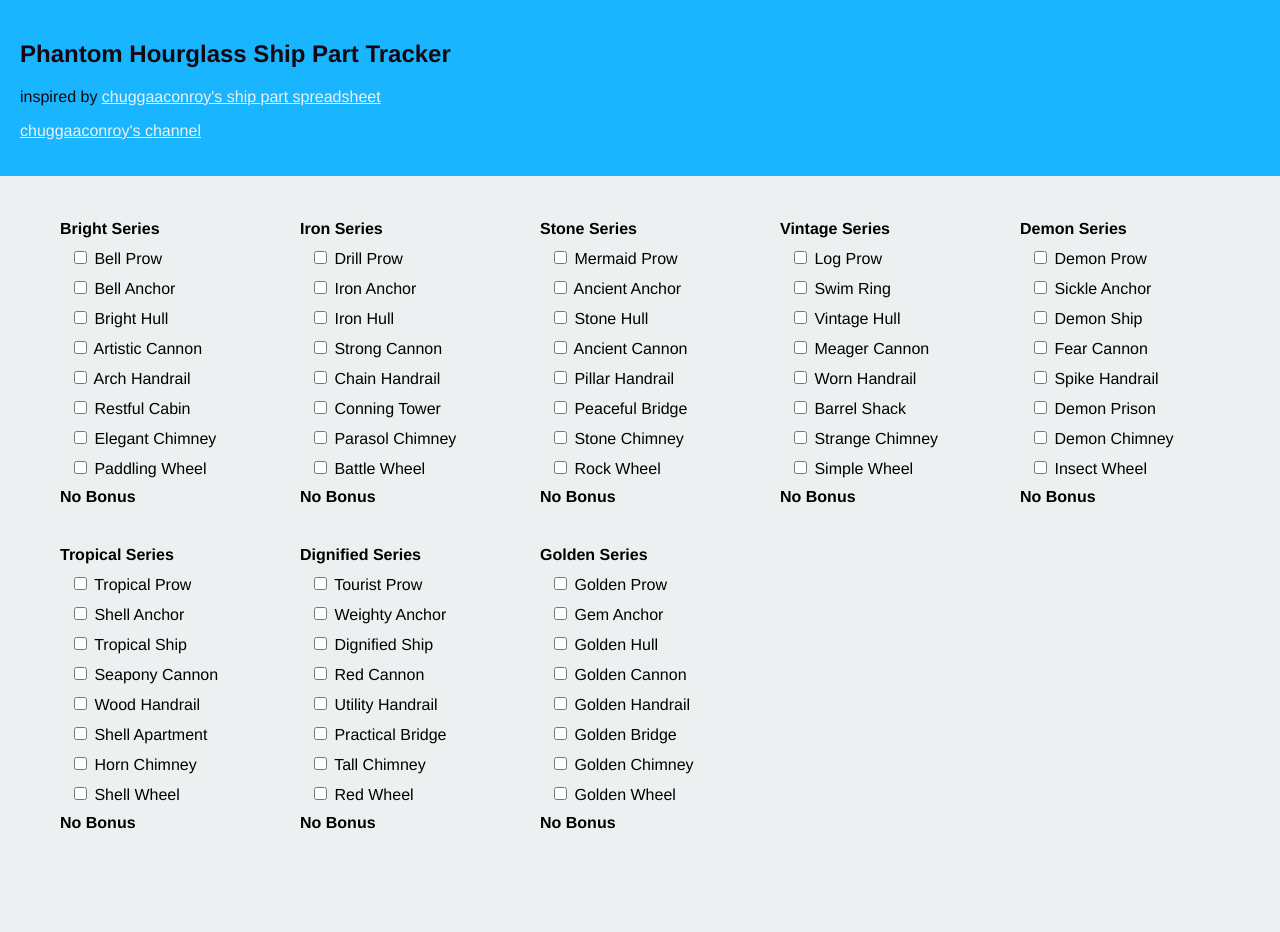
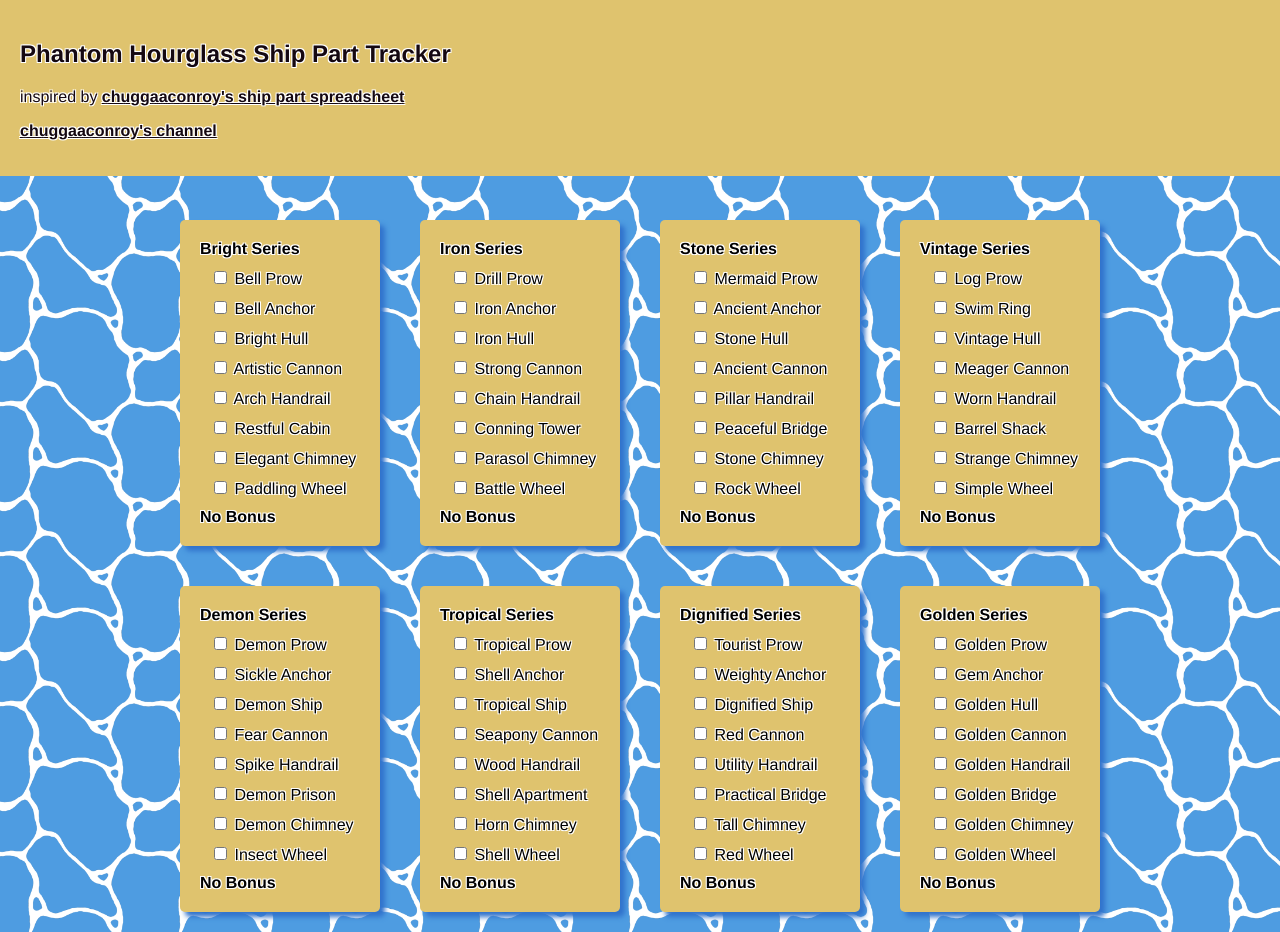
Before and after one commit to joshevangels/phantom-hourglass-ship-part-tracker, a React (Vite) app: page / in a window 1280 px wide. Before the commit the page ends 852 px from the top, so only its background shows below. Built offline with nearby package versions, Linux system fonts and the light colour scheme.

Commit message:
add background to body and center cards

```diff
--- a/src/css/main.scss
+++ b/src/css/main.scss
@@ -1,33 +1,63 @@
 body {
     display: flex;
+
     margin: 0;
-    background: #ecf0f1;
+
+    background-color: #4E9CE1;
+    background-image: url(../resources/wind-waker-ocean-tile-grey-scale.png);
+    background-repeat: repeat;
+    background-size: 150px 150px;
+
     font-family: Helvetica, Verdana, Geneva, Tahoma, sans-serif;
+
+    #root {
+        width: 100%;
+    }
 
     .page {
         header {
-            background: #19b5fe;
+            background-color: #dfc36e;
+
             color: #150811;
+            text-shadow: -1px -1px 0 #fff, 1px -1px 0 #fff, -1px 1px 0 #fff, 1px 1px 0 #fff;
+
             padding: 20px;
+
             width: calc(100% - 40px);
             max-height: 200px;
+
             position: absolute;
 
             .outer-link {
-                color: #ecf0f1;
+                color: #150811;
+                font-weight: 800;
             }
         }
 
         main {
+            display: grid;
+            justify-items: center;
+            width: calc(100% - 80px);
+
             padding-top: 200px;
             padding-left: 40px;
+            padding-right: 40px;
 
             .ship-series-cards {
                 display: grid;
 
                 .ship-series-card {
+                    margin: 20px;
                     padding: 20px;
-                    min-width: 200px;
+
+                    border-radius: 5px;
+                    box-shadow: 5px 5px 5px #3173CC;
+
+                    min-width: 160px;
+
+                    background-color: #dfc36e;
+
+                    text-shadow: -1px -1px 0 #fff, 1px -1px 0 #fff, -1px 1px 0 #fff, 1px 1px 0 #fff;
 
                     .title {
                         font-weight: 600;
@@ -65,21 +95,8 @@ body {
     }
 }
 
-
 @media (min-width: 950px) {
     .ship-series-cards {
         grid-template-columns: auto auto auto auto;
     }
 }
-
-@media (min-width: 1200px) {
-    .ship-series-cards {
-        grid-template-columns: auto auto auto auto auto;
-    }
-}
-
-@media (min-width: 1500px) {
-    .ship-series-cards {
-        grid-template-columns: auto auto auto auto auto auto;
-    }
-}
```
Also changed, not shown: src/resources/wind-waker-ocean-tile-grey-scale.png (added).
